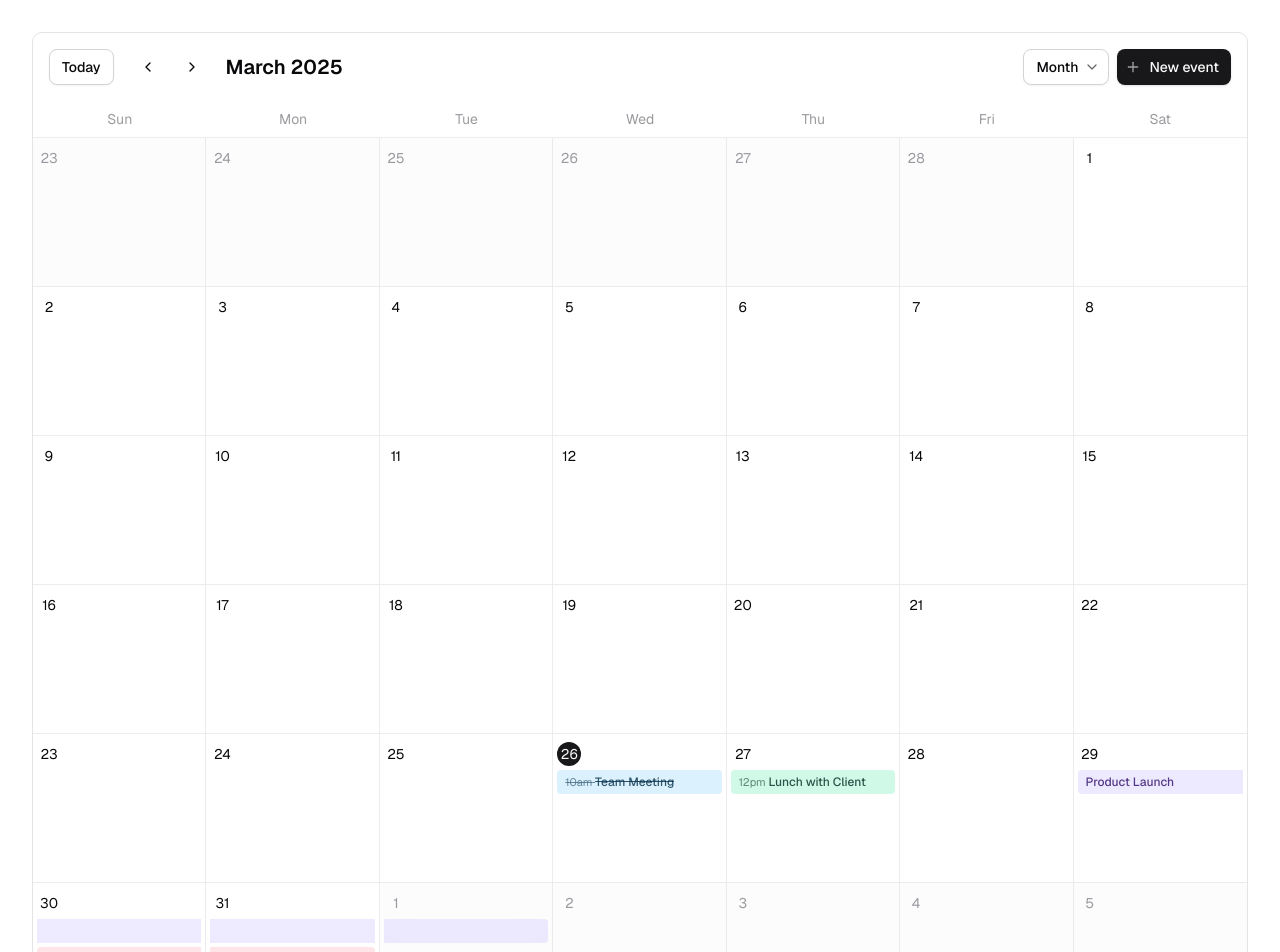
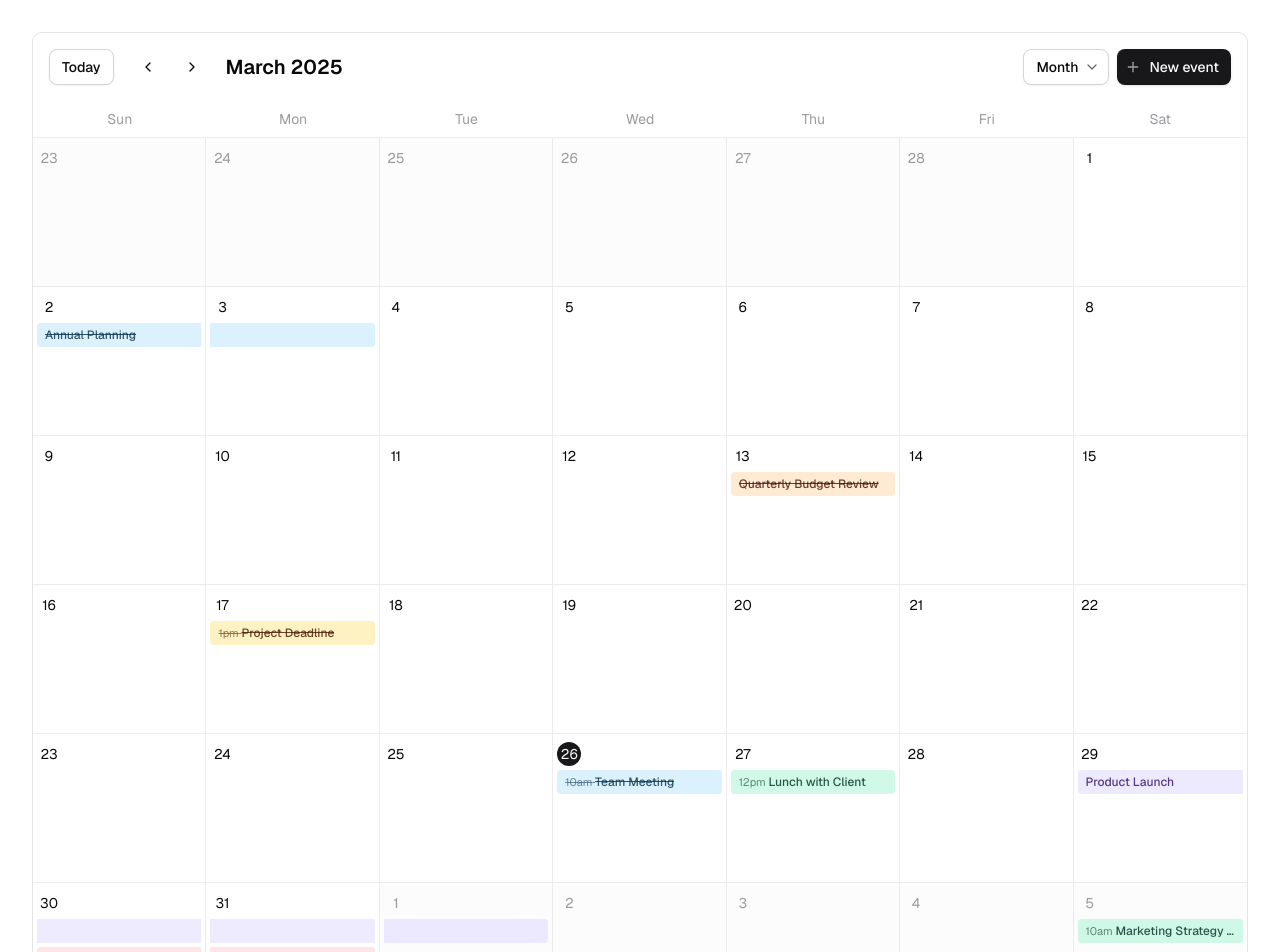
Before and after one commit to wfern/origin-ui-event-calendar, a Next.js app: page / in a window 1280 px wide. Shown: the top 952 px of the page. Built offline with nearby package versions, Linux system fonts and the light colour scheme.

Commit message:
chore: add more events

```diff
--- a/app/page.tsx
+++ b/app/page.tsx
@@ -1,7 +1,7 @@
 "use client"
 
 import { useState } from "react"
-import { addDays, setHours, setMinutes } from "date-fns"
+import { addDays, subDays, setHours, setMinutes } from "date-fns"
 
 import { EventCalendar, type CalendarEvent } from "@/components/event-calendar"
 import ThemeToggle from "@/components/theme-toggle"
@@ -10,6 +10,35 @@ import ThemeToggle from "@/components/theme-toggle"
 const sampleEvents: CalendarEvent[] = [
   {
     id: "1",
+    title: "Annual Planning",
+    description: "Strategic planning for next year",
+    start: subDays(new Date(), 24), // 24 days before today
+    end: subDays(new Date(), 23), // 23 days before today
+    allDay: true,
+    color: "sky",
+    location: "Main Conference Hall",
+  },
+  {
+    id: "2",
+    title: "Project Deadline",
+    description: "Submit final deliverables",
+    start: setMinutes(setHours(subDays(new Date(), 9), 13), 0), // 1:00 PM, 9 days before
+    end: setMinutes(setHours(subDays(new Date(), 9), 15), 30), // 3:30 PM, 9 days before
+    color: "amber",
+    location: "Office",
+  },
+  {
+    id: "3",
+    title: "Quarterly Budget Review",
+    description: "Strategic planning for next year",
+    start: subDays(new Date(), 13), // 13 days before today
+    end: subDays(new Date(), 13), // 13 days before today
+    allDay: true,
+    color: "orange",
+    location: "Main Conference Hall",
+  },
+  {
+    id: "4",
     title: "Team Meeting",
     description: "Weekly team sync",
     start: setMinutes(setHours(new Date(), 10), 0), // 10:00 AM today
@@ -18,7 +47,7 @@ const sampleEvents: CalendarEvent[] = [
     location: "Conference Room A",
   },
   {
-    id: "2",
+    id: "5",
     title: "Lunch with Client",
     description: "Discuss new project requirements",
     start: setMinutes(setHours(addDays(new Date(), 1), 12), 0), // 12:00 PM tomorrow
@@ -27,7 +56,7 @@ const sampleEvents: CalendarEvent[] = [
     location: "Downtown Cafe",
   },
   {
-    id: "3",
+    id: "6",
     title: "Product Launch",
     description: "New product release",
     start: addDays(new Date(), 3),
@@ -36,8 +65,8 @@ const sampleEvents: CalendarEvent[] = [
     color: "violet",
   },
   {
-    id: "4",
-    title: "Call with Lisa",
+    id: "7",
+    title: "Sales Conference",
     description: "Discuss about new clients",
     start: setMinutes(setHours(addDays(new Date(), 4), 14), 30), // 2:30 PM
     end: setMinutes(setHours(addDays(new Date(), 5), 14), 45), // 2:45 PM
@@ -45,7 +74,7 @@ const sampleEvents: CalendarEvent[] = [
     location: "Downtown Cafe",
   },
   {
-    id: "5",
+    id: "8",
     title: "Team Meeting",
     description: "Weekly team sync",
     start: setMinutes(setHours(addDays(new Date(), 5), 9), 0), // 9:00 AM
@@ -54,7 +83,7 @@ const sampleEvents: CalendarEvent[] = [
     location: "Conference Room A",
   },
   {
-    id: "6",
+    id: "9",
     title: "Review contracts",
     description: "Weekly team sync",
     start: setMinutes(setHours(addDays(new Date(), 5), 14), 0), // 2:00 PM
@@ -63,13 +92,41 @@ const sampleEvents: CalendarEvent[] = [
     location: "Conference Room A",
   },
   {
-    id: "7",
+    id: "10",
     title: "Team Meeting",
     description: "Weekly team sync",
     start: setMinutes(setHours(addDays(new Date(), 5), 9), 45), // 9:45 AM
     end: setMinutes(setHours(addDays(new Date(), 5), 11), 0), // 11:00 AM
     color: "amber",
     location: "Conference Room A",
+  },
+  {
+    id: "11",
+    title: "Marketing Strategy Session",
+    description: "Quarterly marketing planning",
+    start: new Date(2025, 3, 5, 10, 0), // April 5, 2025, 10:00 AM
+    end: new Date(2025, 3, 5, 15, 30), // April 5, 2025, 3:30 PM
+    color: "emerald",
+    location: "Marketing Department",
+  },
+  {
+    id: "12",
+    title: "Annual Shareholders Meeting",
+    description: "Presentation of yearly results",
+    start: new Date(2025, 3, 13), // April 13, 2025
+    end: new Date(2025, 3, 13),
+    allDay: true,
+    color: "sky",
+    location: "Grand Conference Center",
+  },
+  {
+    id: "13",
+    title: "Product Development Workshop",
+    description: "Brainstorming for new features",
+    start: new Date(2025, 3, 22, 9, 0), // April 22, 2025, 9:00 AM
+    end: new Date(2025, 3, 23, 17, 0), // April 23, 2025, 5:00 PM
+    color: "rose",
+    location: "Innovation Lab",
   },
 ]
 
```
